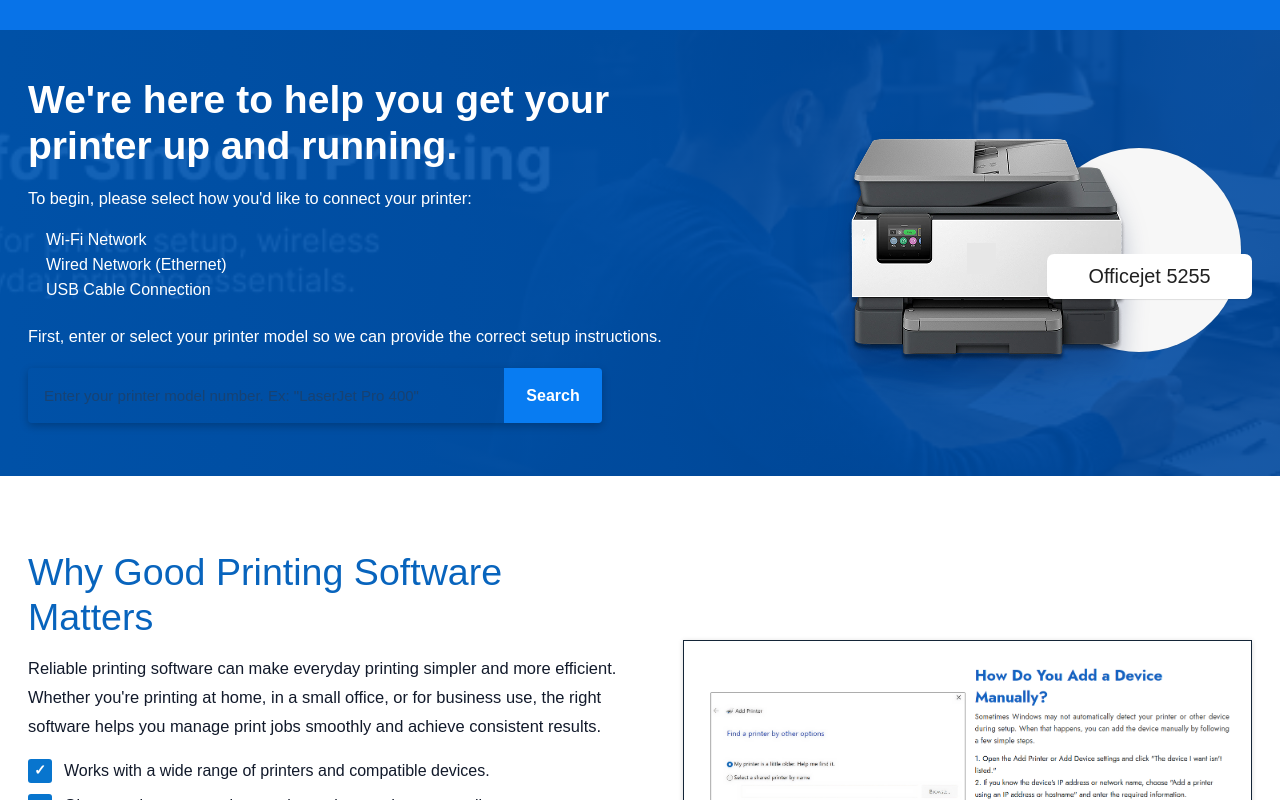
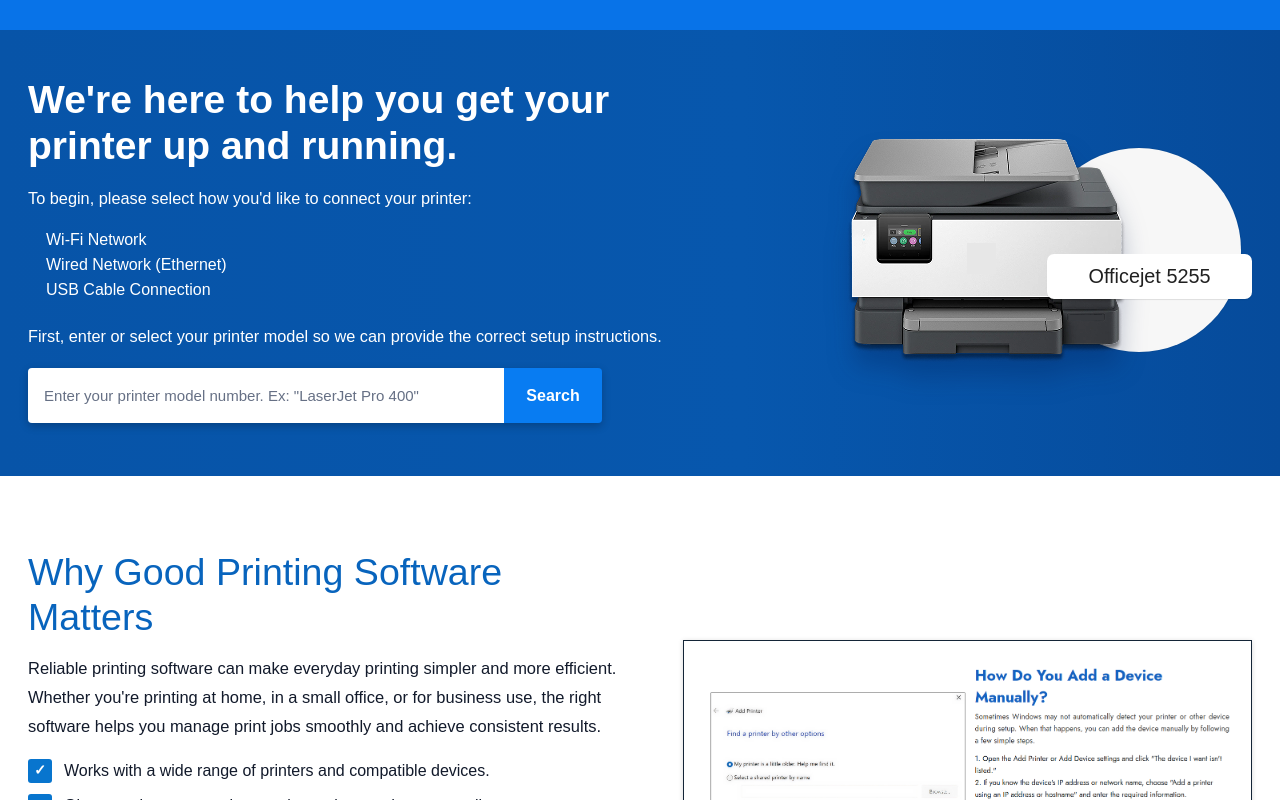
Before and after one commit to aaryanrajputhere/printerspooler, a Next.js app: page /select-printer-software in a window 1280 px wide. Shown: the top 800 px of the page. Built offline with nearby package versions, Linux system fonts and the light colour scheme.

Commit message:
Clean printer software hero background

```diff
--- a/app/globals.css
+++ b/app/globals.css
@@ -67,8 +67,8 @@ a:focus-visible {
 .software-hero {
   min-height: 440px;
   background:
-    linear-gradient(90deg, rgb(0 86 177 / 93%), rgb(0 75 163 / 88%)),
-    url("/pcpackard/banner-1.jpg") center / cover;
+    linear-gradient(90deg, #0754a8 0%, #0757ad 58%, #064b9b 100%),
+    url("/pcpackard/bg-line.png") right center / 560px auto no-repeat;
   color: #fff;
 }
 
@@ -123,9 +123,15 @@ a:focus-visible {
   height: 55px;
   padding: 0 16px;
   border: 0;
+  background: #fff;
   color: #2d3541;
   font: inherit;
   font-size: 0.94rem;
+}
+
+.printer-search input::placeholder {
+  color: #667085;
+  opacity: 1;
 }
 
 .printer-search button {
```
